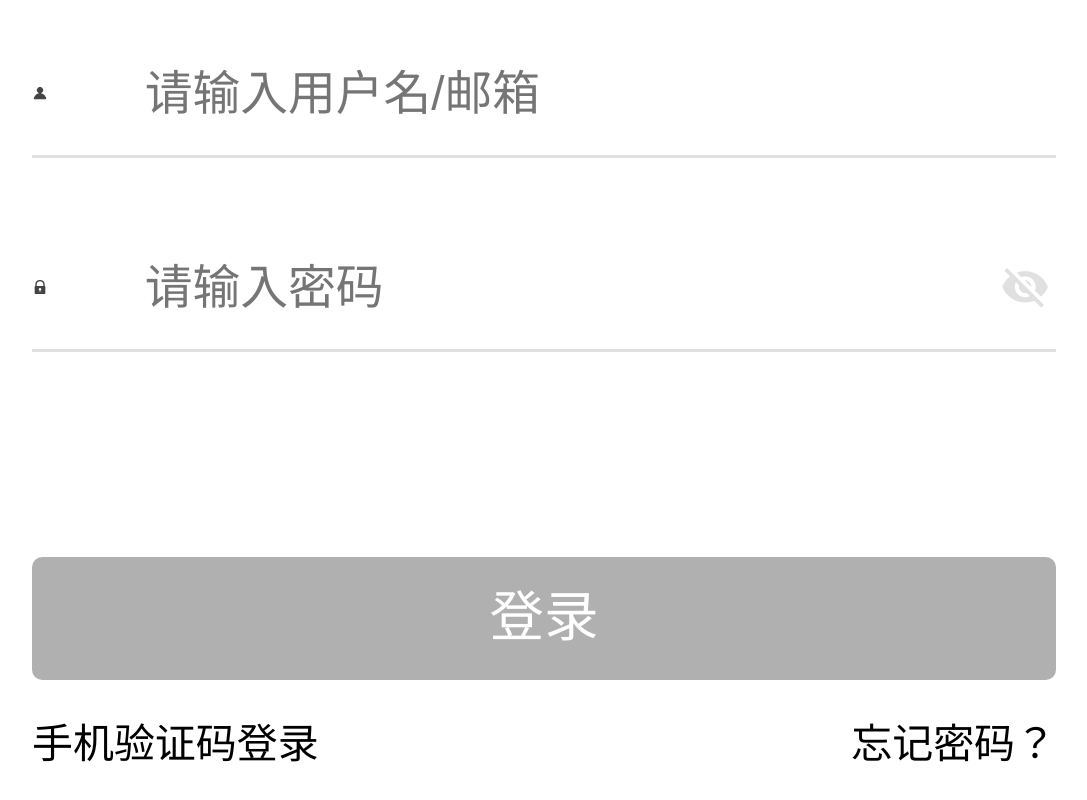
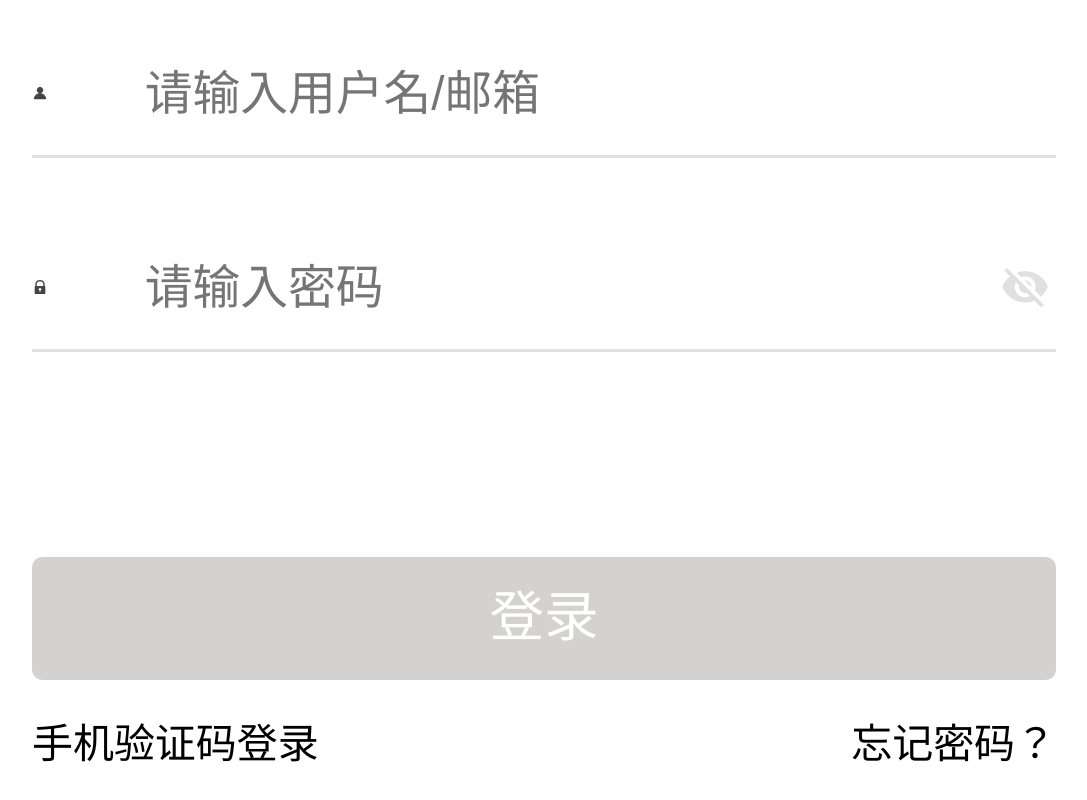
Before and after one commit to mr958015484/hicool, a Vue app in the folder my-app/: page /#/login in a window 1280 px wide. Shown: the part 531-1331 px from the top of the page, without its empty margins (96-1183 px from the left). Built offline with nearby package versions, Linux system fonts and the light colour scheme.

Commit message:
““0720ERERERER12:41

```diff
--- a/my-app/src/components/loginAndreg/logitem.vue
+++ b/my-app/src/components/loginAndreg/logitem.vue
@@ -2,15 +2,15 @@
   <div class="form-table">
     <div class="input-list">
         <span class="icon-img"><slot name="slota"></slot></span>
-        <input type="text" :placeholder="ntext" v-model="inname">
+        <input type="text" :placeholder="ntext" v-model="inname" @input="disableFun()">
     </div>
     <div class="input-list">
         <span class="icon-img"><slot name="slotb"></slot></span>
-        <input :type="intype" :placeholder="ptext" v-model="inpwd">
+        <input :type="intype" :placeholder="ptext" v-model="inpwd" @input="disableFun()">
         <span class="icon-tit"><slot name="slotc"></slot></span>
     </div>
 
-    <input type="button" value="登录" class="login-btn" @click="loginSubmit()">
+    <input type="button" value="登录" id="login-btn" :class="bool?'disbtn':'creatbtn'"  :disabled="bool"  @click="loginSubmit()">
   </div>
 </template>
 
@@ -19,6 +19,8 @@
 export default {
     data(){
         return{
+            bool:true,
+            btnstyle:"disabledbtn",
             inname:"",  //登陆输入的邮箱或用户名
             inpwd:""     //登陆输入的邮箱验证码或密码
         }
@@ -29,6 +31,12 @@ export default {
         intype:String  //密码框类型 type=text 密码可见，type=password 密码不可见
     },
     methods: {
+        disableFun(){
+            if(this.inname!="" && this.inpwd!=""){
+                this.bool=false;
+                console.log(this.bool);
+            }
+        },
         loginSubmit(){
             //console.log(this.ptext);
             //1.校验邮箱
@@ -54,21 +62,22 @@ export default {
                     var paramlog = new URLSearchParams();
                     paramlog.append("userin",this.inname);
                     paramlog.append("pwd",this.inpwd);
-                    // if(flemail){  //邮箱登陆
-                    // paramlog.append("email",this.inname);
-                    // paramlog.append("pwd",this.inpwd);
-                    // }else { //用户名登录
-                    // paramlog.append("uname",this.inname);
-                    // paramlog.append("pwd",this.inpwd);
-                    // }
+
                     this.axios({
                         url:"",  //保存用户注册信息的地址！！！！！！！！！！！！！
                         method:"post",
                         data:paramlog
                     }).then((ok)=>{
+                        if(ok.data==1){
+                            this.$emit("logpao1",{tit:true,content:"登陆成功"});
+                        }else if(ok.data==0){
+                            this.$emit("logpao1",{tit:true,content:"账号或密码有错误，请重新输入"});
+                        }else if(ok.data==2){
+                            this.$emit("logpao1",{tit:true,content:"非法请求，用户处于禁用状态"});
+                        }
                         // 1.用户名或邮箱 与密码一致，登陆成功，登陆成功后将登陆状态保存到localStrong
-                        // 2.用户名存在，密码不一致，密码有误
-                        // 3.用户名不存在，邮箱或密码有错误，请重新输入
+                        // 2.用户禁用
+                        // 0.用户名不存在，邮箱或密码有错误，请重新输入//用户名存在，密码不一致，密码有误
                     })
                 }else if(!flpwd){
                     this.$emit("logpao1",{tit:true,content:"账号或密码有错误，请重新输入"});
@@ -110,7 +119,7 @@ export default {
     position:absolute;
     right:0;
 }
-.login-btn{
+#login-btn{
     display:block;
     margin-top:.6rem;
     width:100%;
@@ -118,10 +127,15 @@ export default {
     color:#fff;
     line-height:.36rem;
     text-align: center;
-    background-color: #b0b0b0;
     border:none;
     outline:none;
     border-radius:.03rem;
+}
+.disbtn{
+    background-color: #d4d1d1;
+}
+.creatbtn{
+    background-color: #444;
 }
 .iconfont{
   color:#444;
--- a/my-app/src/pages/reg.vue
+++ b/my-app/src/pages/reg.vue
@@ -92,6 +92,7 @@ export default {
 }
 .icon-mimabukejian1{
   font-size:.18rem;
+  bottom:.04rem;
 }
  /* 底部信息 */
 .bottom-part{
```
